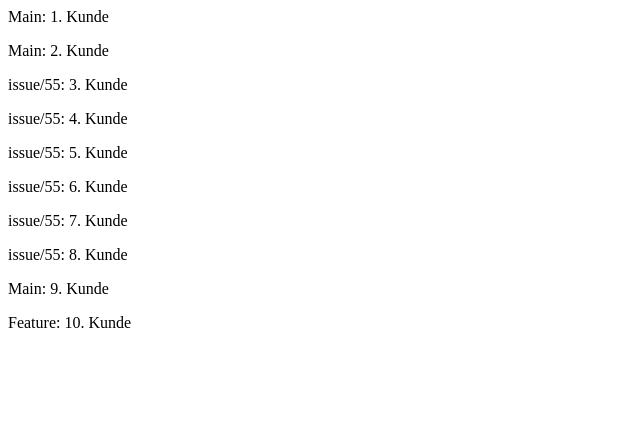
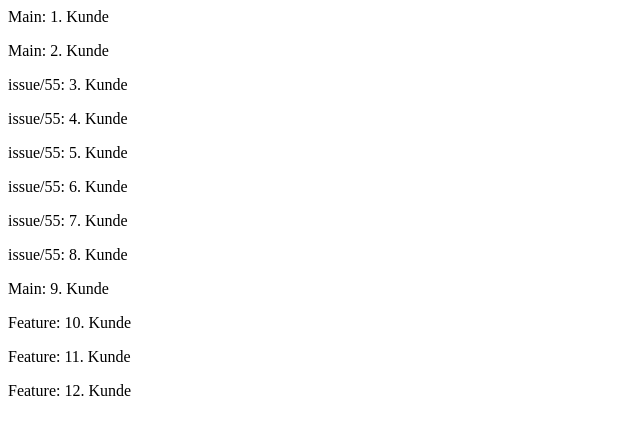
Before and after one commit to JulianFinnRom/website, a plain HTML site: page kunden.html in a window 1280 px wide. Shown: the whole page, without its empty margins (0-640 px from the left). Drawn offline with Linux system fonts and the light colour scheme.

Commit message:
feature/123: 12. Kunde

```diff
--- a/kunden.html
+++ b/kunden.html
@@ -13,5 +13,7 @@
         <p>issue/55: 8. Kunde</p>
         <p>Main: 9. Kunde</p>
         <p>Feature: 10. Kunde</p>
+        <p>Feature: 11. Kunde</p>
+        <p>Feature: 12. Kunde</p>
     </body>
 </html>
```
